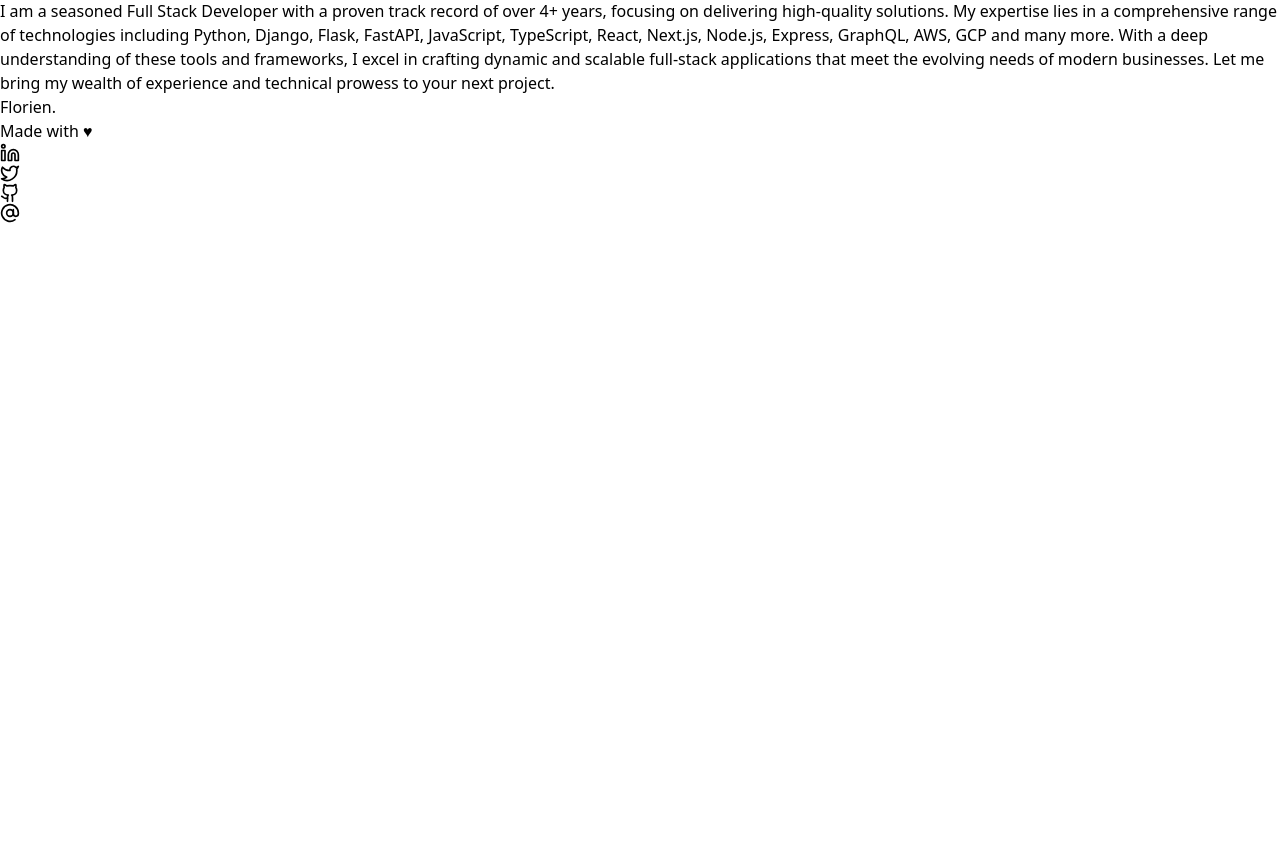
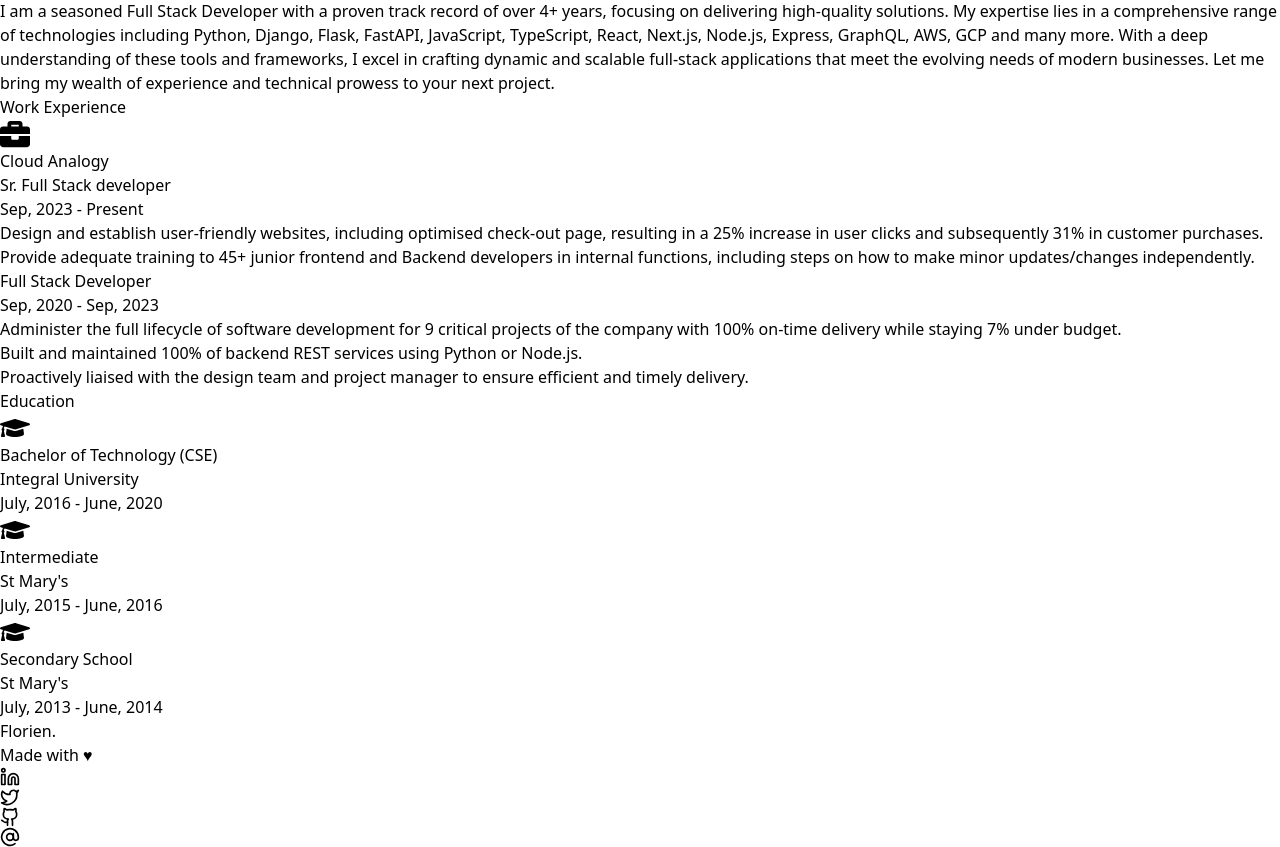
Before and after one commit to Florien2208/My-portifolio-v1, a React (Vite) app: page / in a window 1280 px wide. Shown: the part 2290-3137 px from the top of the page. Before the commit the page ends 2513 px from the top, so only its background shows below. Built offline with nearby package versions, Linux system fonts and the light colour scheme.

Commit message:
updates on my experience

```diff
--- a/src/pages/Home.tsx
+++ b/src/pages/Home.tsx
@@ -3,11 +3,12 @@ import profile from "../assets/r.jpg"
 import prof from "../assets/devices.svg"
 import dj from "../assets/dj.jpg"
 import { ThemeContext } from "../components/constants/ThemeContext";
-import { FaGithub, FaTwitter, FaLinkedin } from "react-icons/fa";
+import { FaGithub, FaTwitter, FaLinkedin, FaBriefcase, FaGraduationCap } from "react-icons/fa";
 
 const HomePage: React.FC = () => {
   const { isDarkMode } = useContext(ThemeContext);
-
+// const textColor = isDarkMode ? "text-gray-200" : "text-gray-800";
+// const headingColor = isDarkMode ? "text-white" : "text-black";
   return (
     <div
       className={`min-h-screen flex flex-col ${
@@ -178,6 +179,184 @@ const HomePage: React.FC = () => {
           </p>
         </div>
       </main>
+      <div className="mt-12">
+        <h2
+          className={`text-2xl font-bold mb-6 ${
+            isDarkMode ? "text-white" : "text-black"
+          }`}
+        >
+          Work Experience
+        </h2>
+
+        <div className="mb-8">
+          <div className="flex items-center mb-2">
+            <FaBriefcase className="text-purple-500 mr-2" size={30} />
+            <h3
+              className={`text-xl font-semibold ${
+                isDarkMode ? "text-purple-400" : "text-purple-700"
+              }`}
+            >
+              Cloud Analogy
+            </h3>
+          </div>
+          <p
+            className={`text-lg font-medium ${
+              isDarkMode ? "text-purple-300" : "text-purple-600"
+            }`}
+          >
+            Sr. Full Stack developer
+          </p>
+          <p
+            className={`text-sm ${
+              isDarkMode ? "text-gray-400" : "text-gray-600"
+            } mb-2`}
+          >
+            Sep, 2023 - Present
+          </p>
+          <ul
+            className={`list-disc list-inside ${
+              isDarkMode ? "text-gray-200" : "text-gray-800"
+            }`}
+          >
+            <li>
+              Design and establish user-friendly websites, including optimised
+              check-out page, resulting in a 25% increase in user clicks and
+              subsequently 31% in customer purchases.
+            </li>
+            <li>
+              Provide adequate training to 45+ junior frontend and Backend
+              developers in internal functions, including steps on how to make
+              minor updates/changes independently.
+            </li>
+          </ul>
+        </div>
+
+        <div>
+          <h3
+            className={`text-xl font-semibold ${
+              isDarkMode ? "text-purple-300" : "text-purple-700"
+            } mb-2`}
+          >
+            Full Stack Developer
+          </h3>
+          <p
+            className={`text-sm ${
+              isDarkMode ? "text-gray-400" : "text-gray-600"
+            } mb-2`}
+          >
+            Sep, 2020 - Sep, 2023
+          </p>
+          <ul
+            className={`list-disc list-inside ${
+              isDarkMode ? "text-gray-200" : "text-gray-800"
+            }`}
+          >
+            <li>
+              Administer the full lifecycle of software development for 9
+              critical projects of the company with 100% on-time delivery while
+              staying 7% under budget.
+            </li>
+            <li>
+              Built and maintained 100% of backend REST services using Python or
+              Node.js.
+            </li>
+            <li>
+              Proactively liaised with the design team and project manager to
+              ensure efficient and timely delivery.
+            </li>
+          </ul>
+        </div>
+      </div>
+      <div className="mt-12">
+        <h2
+          className={`text-2xl font-bold mb-6 ${
+            isDarkMode ? "text-white" : "text-black"
+          }`}
+        >
+          Education
+        </h2>
+
+        <div className="mb-8">
+          <div className="flex items-center mb-2">
+            <FaGraduationCap className="text-purple-500 mr-2" size={30} />
+            <h3
+              className={`text-xl font-semibold ${
+                isDarkMode ? "text-purple-400" : "text-purple-700"
+              }`}
+            >
+              Bachelor of Technology (CSE)
+            </h3>
+          </div>
+          <p
+            className={`text-lg font-medium ${
+              isDarkMode ? "text-gray-300" : "text-gray-600"
+            }`}
+          >
+            Integral University
+          </p>
+          <p
+            className={`text-sm ${
+              isDarkMode ? "text-gray-400" : "text-gray-600"
+            } mb-2`}
+          >
+            July, 2016 - June, 2020
+          </p>
+        </div>
+
+        <div className="mb-8">
+          <div className="flex items-center mb-2">
+            <FaGraduationCap className="text-purple-500 mr-2" size={30} />
+            <h3
+              className={`text-xl font-semibold ${
+                isDarkMode ? "text-purple-400" : "text-purple-700"
+              }`}
+            >
+              Intermediate
+            </h3>
+          </div>
+          <p
+            className={`text-lg font-medium ${
+              isDarkMode ? "text-gray-300" : "text-gray-600"
+            }`}
+          >
+            St Mary's
+          </p>
+          <p
+            className={`text-sm ${
+              isDarkMode ? "text-gray-400" : "text-gray-600"
+            } mb-2`}
+          >
+            July, 2015 - June, 2016
+          </p>
+        </div>
+
+        <div>
+          <div className="flex items-center mb-2">
+            <FaGraduationCap className="text-purple-500 mr-2" size={30} />
+            <h3
+              className={`text-xl font-semibold ${
+                isDarkMode ? "text-purple-400" : "text-purple-700"
+              }`}
+            >
+              Secondary School
+            </h3>
+          </div>
+          <p
+            className={`text-lg font-medium ${
+              isDarkMode ? "text-gray-300" : "text-gray-600"
+            }`}
+          >
+            St Mary's
+          </p>
+          <p
+            className={`text-sm ${
+              isDarkMode ? "text-gray-400" : "text-gray-600"
+            } mb-2`}
+          >
+            July, 2013 - June, 2014
+          </p>
+        </div>
+      </div>
     </div>
   );
 };
```
